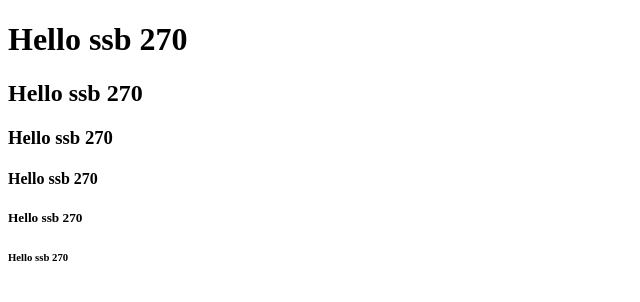
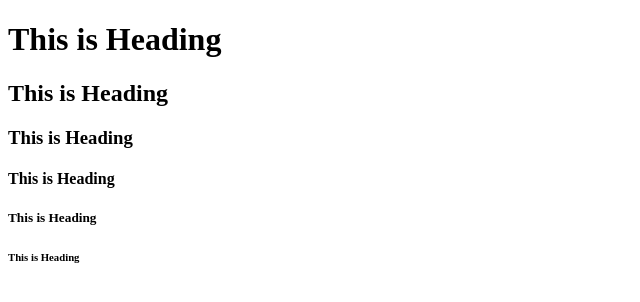
Before and after one commit to salmasarmin/simple_hy, a plain HTML site: page index.html in a window 1280 px wide. Shown: the whole page, without its empty margins (0-640 px from the left). Drawn offline with Linux system fonts and the light colour scheme.

Commit message:
Add files via upload

```diff
--- a/index.html
+++ b/index.html
@@ -7,12 +7,12 @@
 </head>
 <body>
 
-	<h1>Hello ssb 270</h1>
-	<h2>Hello ssb 270</h2>
-	<h3>Hello ssb 270</h3>
-	<h4>Hello ssb 270</h4>
-	<h5>Hello ssb 270</h5>
-	<h6>Hello ssb 270</h6>
+	<h1>This is  Heading</h1>
+	<h2>This is  Heading</h2>
+	<h3>This is  Heading</h3>
+	<h4>This is  Heading</h4>
+	<h5>This is  Heading</h5>
+	<h6>This is  Heading</h6>
 
 </body>
 </html>
```
